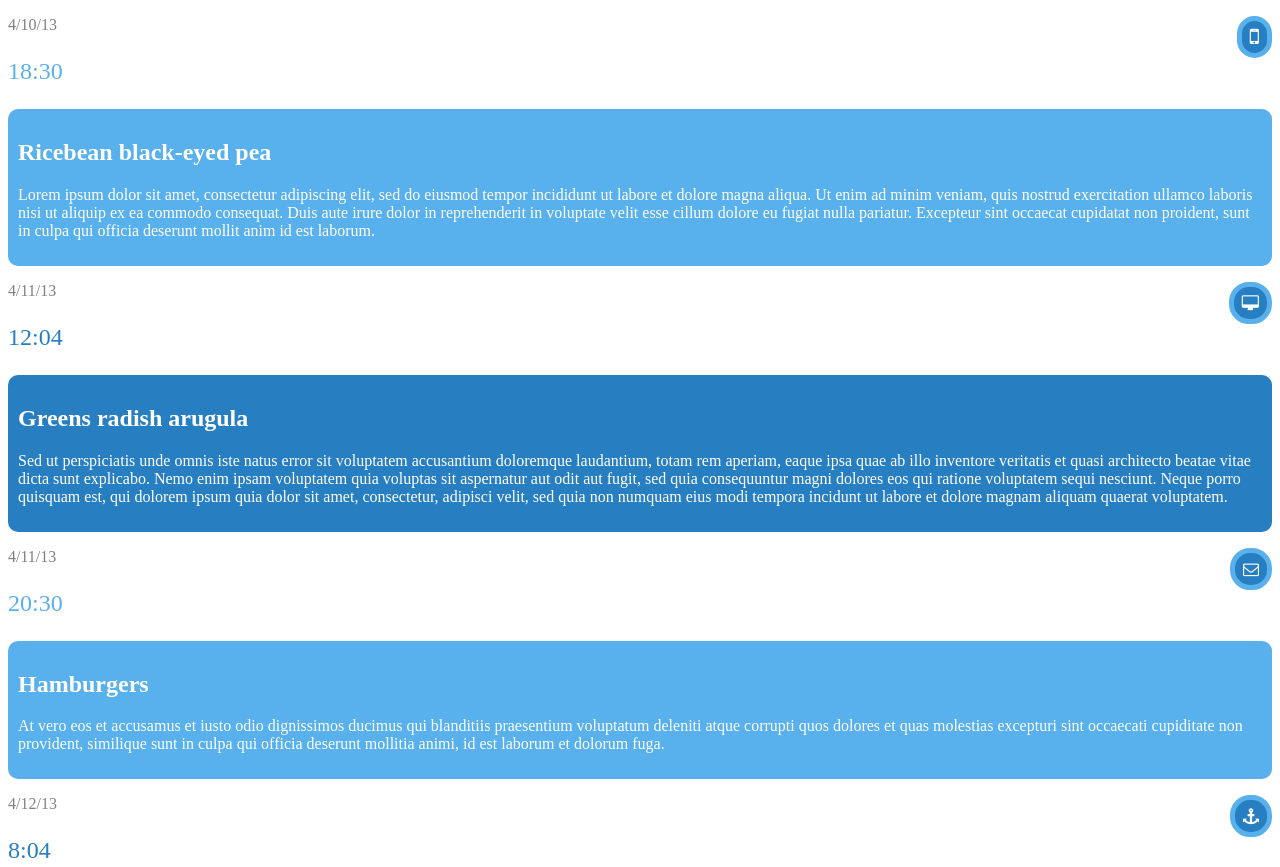
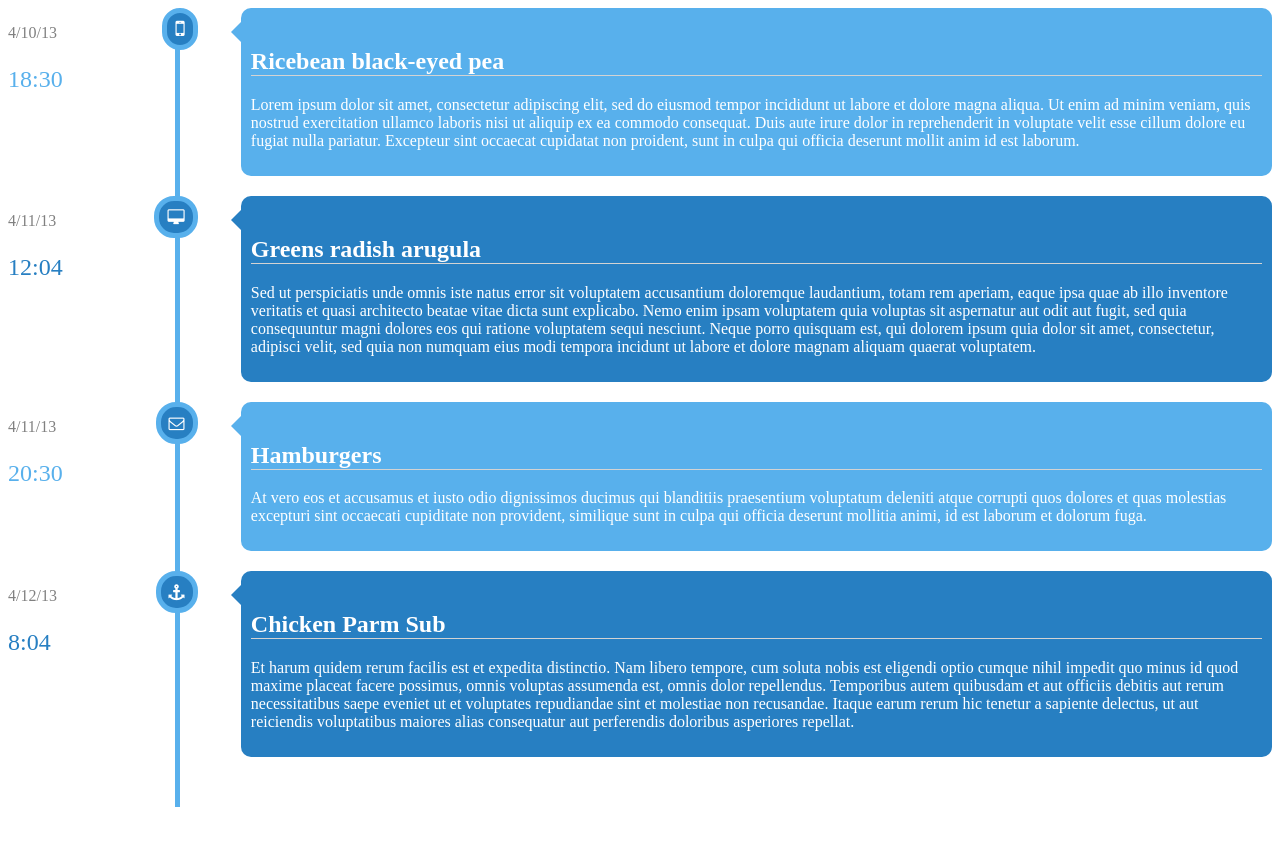
Before and after one commit to eddanieles/RWD-Timeline, a plain HTML site: page index.html in a window 1280 px wide. Shown: the top 867 px of the page. After the commit the page ends 807 px from the top, so only its background shows below. Drawn offline with Linux system fonts and the light colour scheme.

```diff
--- a/styles.css
+++ b/styles.css
@@ -28,6 +28,10 @@ section {
   background-color: #277FC2;
 }
 
+.headline {
+  border-bottom: 1px solid lightgray;
+}
+
 .date {
   color: gray;
 }
@@ -44,22 +48,62 @@ section {
   color: #277FC2;
 }
 
-@media and (min-width 750px) {
-  .fa {
-    position: relative;
-    left: 50px;
+.arrow {
+  width: 0;
+  height: 0;
+  border-left: 10px solid transparent;
+  border-right: 10px solid transparent;
+  position: relative;
+  top: -19px;
+  left: 20px;
+}
+
+.arrow.even {
+  border-bottom: 10px solid #58B0EC;
+}
+
+.arrow.odd {
+  border-bottom: 10px solid #277FC2;
+}
+
+@media screen and (min-width: 750px) {
+  body {
+    display: flex;
+    flex-direction: column;
+  }
+
+  section {
+    flex: 1 1 0;
+    margin-bottom: 20px;
   }
 
   .side {
     position: relative;
     float: left;
-    width: 20%;
+    width: 15%;
+    display: inline-block;
+    height: 100%;
+  }
+
+  .line {
+    width: 5px;
+    background-color: #58B0EC;
+    right: 18px;
+    top: 41px;
+    position: absolute;
+    height: 195px;
   }
 
   article {
-    position: relative;
     float: right;
     width: 80%;
   }
 
+  .arrow {
+    transform: rotate(270deg);
+    left: -25px;
+    top: 9px;
+  }
+
+
 }
```
